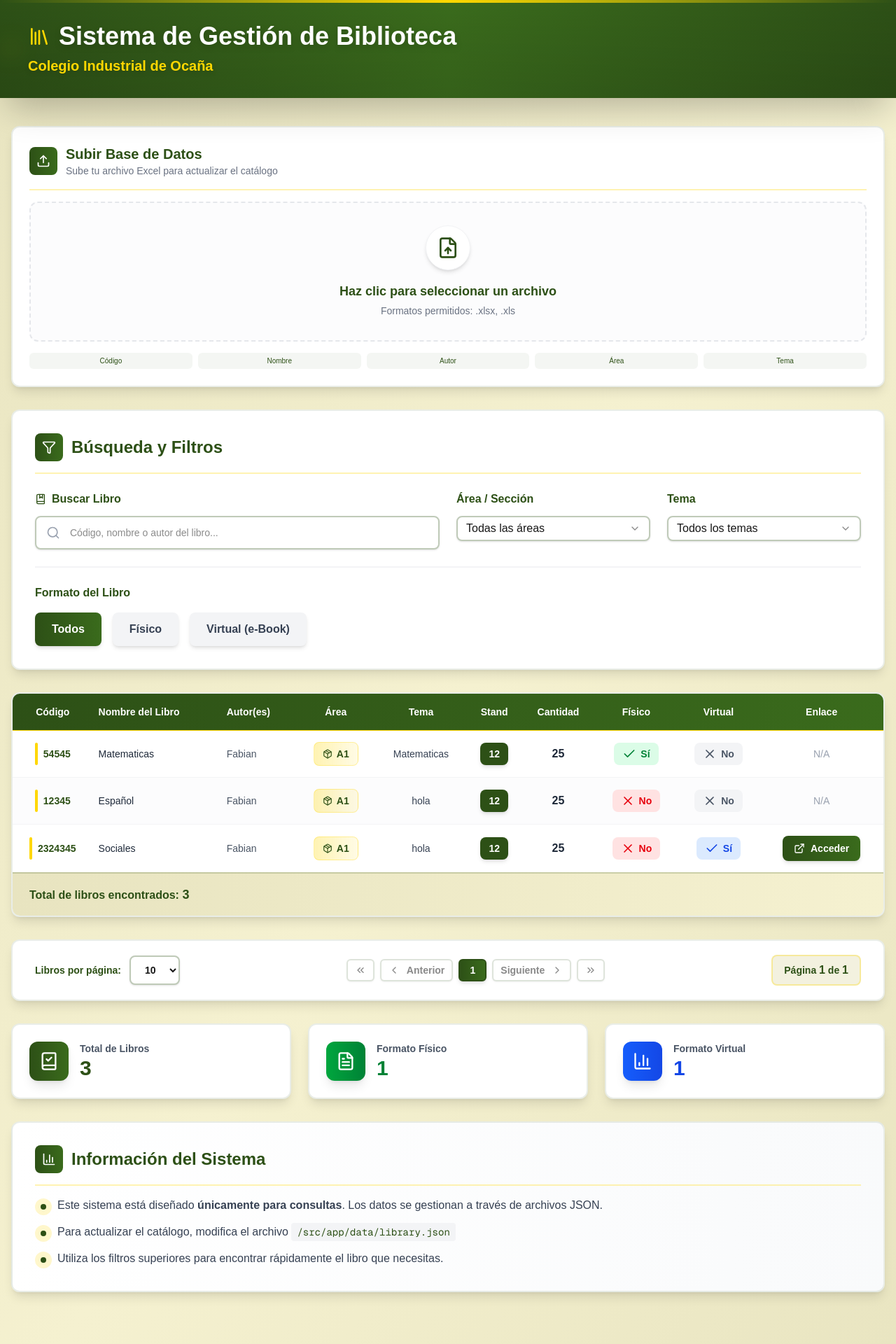
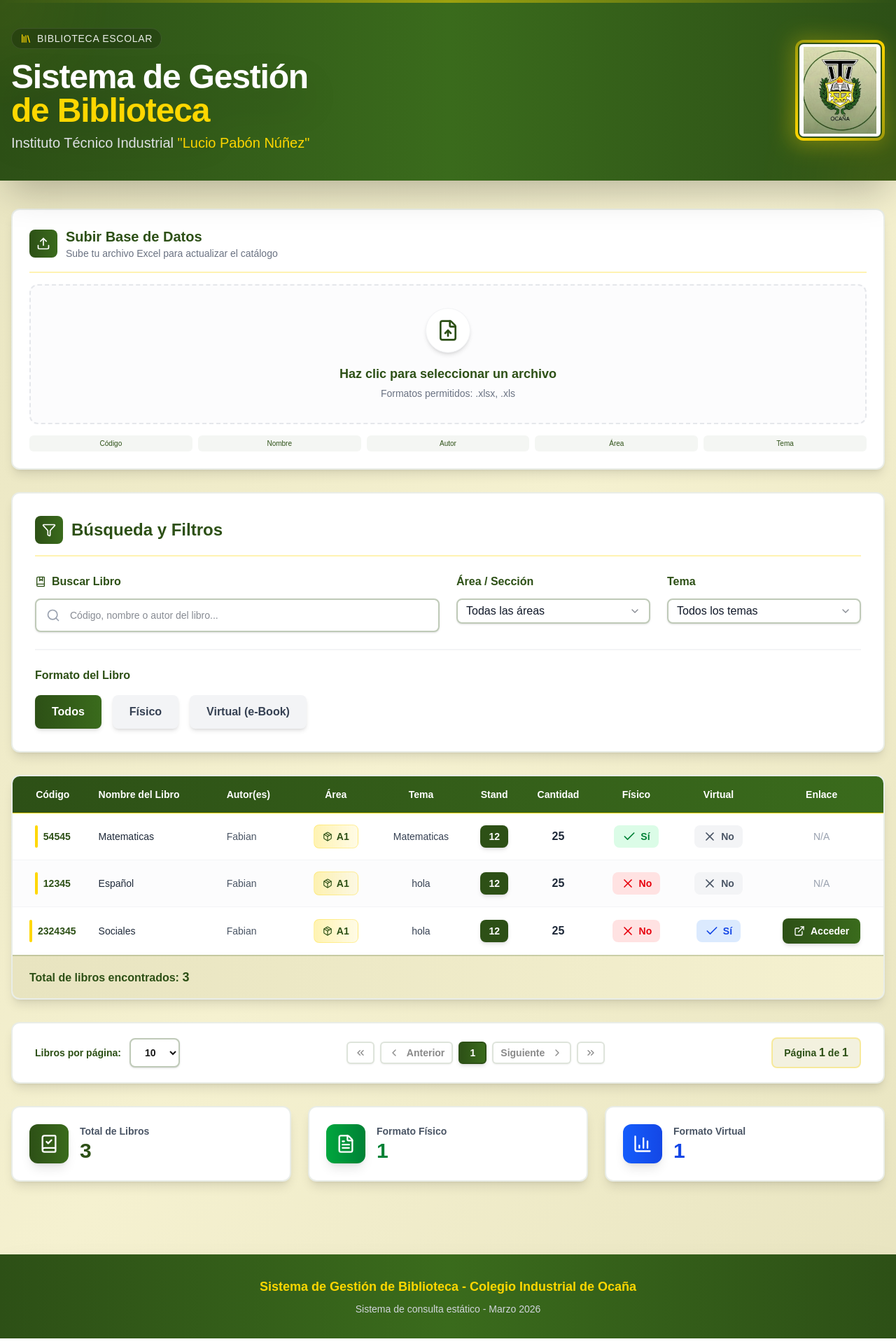
Before and after one commit to Bradon177/Proyecto_biblioteca_iti, a Next.js app in the folder biblioteca_iti/: page / in a window 1280 px wide. Shown: the top 1920 px of the page at 70% size. Built offline with nearby package versions, Linux system fonts and the light colour scheme.

Commit message:
arreglo de diseño y mejora del header

```diff
--- a/biblioteca_iti/src/app/components/LibraryHeader.jsx
+++ b/biblioteca_iti/src/app/components/LibraryHeader.jsx
@@ -4,27 +4,51 @@ import { Library } from "lucide-react";
 
 export function LibraryHeader() {
   return (
-    <header className="bg-gradient-to-r from-[#2d5016] via-[#3a6b1c] to-[#2d5016] py-6 sm:py-8 px-4 shadow-2xl relative overflow-hidden">
-      {/* Decorative elements */}
-      <div className="absolute inset-0 bg-gradient-to-b from-transparent to-black/10"></div>
-      <div className="absolute top-0 left-0 w-full h-1 bg-gradient-to-r from-transparent via-[#ffd700] to-transparent"></div>
+    <header className="bg-gradient-to-r from-[#2d5016] via-[#3a6b1c] to-[#2d5016] py-8 sm:py-10 px-4 shadow-2xl relative overflow-hidden">
+      {/* Elementos decorativos de fondo */}
+      <div className="absolute inset-0 opacity-10">
+        <div className="absolute top-0 left-0 w-32 h-32 bg-[#ffd700] rounded-full -translate-x-16 -translate-y-16 blur-3xl"></div>
+        <div className="absolute bottom-0 right-0 w-48 h-48 bg-[#ffd700] rounded-full translate-x-24 translate-y-24 blur-3xl"></div>
+      </div>
 
-      <div className="container mx-auto flex flex-col sm:flex-row items-center gap-4 sm:gap-6 relative z-10">
-        <div className="relative group">
-          <div className="absolute -inset-2 bg-[#ffd700]/20 rounded-xl blur-lg group-hover:bg-[#ffd700]/30 transition-all duration-300"></div>
+      <div className="absolute top-0 left-0 w-full h-1 bg-gradient-to-r from-transparent via-[#ffd700] to-transparent opacity-50"></div>
 
-        </div>
+      <div className="container mx-auto relative z-10">
+        <div className="flex flex-col md:flex-row items-center justify-between gap-6 sm:gap-8">
 
-        <div className="flex-1 text-center sm:text-left">
-          <div className="flex items-center justify-center sm:justify-start gap-3 mb-2">
-            <Library className="w-7 h-7 sm:w-8 sm:h-8 text-[#ffd700]" />
-            <h1 className="text-white text-2xl sm:text-3xl md:text-4xl font-bold drop-shadow-lg">
-              Sistema de Gestión de Biblioteca
+          {/* Lado Izquierdo: Título e Info */}
+          <div className="flex-1 text-center md:text-left order-2 md:order-1">
+            <div className="inline-flex items-center gap-2 bg-black/20 px-3 py-1 rounded-full border border-white/10 mb-4 backdrop-blur-sm">
+              <Library className="w-4 h-4 text-[#ffd700]" />
+              <span className="text-white/90 text-xs sm:text-sm font-medium tracking-wider uppercase">
+                Biblioteca Escolar
+              </span>
+            </div>
+
+            <h1 className="text-white text-3xl sm:text-4xl md:text-5xl font-extrabold tracking-tight drop-shadow-2xl mb-2">
+              Sistema de Gestión <br className="hidden sm:block" />
+              <span className="text-[#ffd700]">de Biblioteca</span>
             </h1>
+
+            <p className="text-gray-200 text-lg sm:text-xl font-medium max-w-2xl">
+              Instituto Técnico Industrial <span className="text-[#ffd700]">"Lucio Pabón Núñez"</span>
+            </p>
           </div>
-          <p className="text-[#ffd700] text-lg sm:text-xl font-semibold drop-shadow-md">
-            Colegio Industrial de Ocaña
-          </p>
+
+          {/* Lado Derecho: Escudo ITI */}
+          <div className="relative order-1 md:order-2">
+            <div className="absolute -inset-2 bg-gradient-to-tr from-[#ffd700] to-transparent rounded-xl opacity-20 blur-lg animate-pulse"></div>
+            <div className="relative w-24 h-28 sm:w-28 sm:h-32 md:w-32 md:h-36 rounded-xl p-1 bg-gradient-to-tr from-[#ffd700] via-[#ffd700]/50 to-[#ffd700] shadow-[0_0_30px_rgba(255,215,0,0.2)]">
+              <div className="w-full h-full rounded-lg bg-white overflow-hidden border-2 border-[#2d5016] shadow-inner flex items-center justify-center">
+                <img
+                  src="/escudo.png"
+                  alt="Escudo Colegio Industrial de Ocaña"
+                  className="w-full h-full object-contain p-1 transform hover:scale-105 transition-transform duration-500"
+                />
+              </div>
+            </div>
+          </div>
+
         </div>
       </div>
     </header>
--- a/biblioteca_iti/src/app/page.js
+++ b/biblioteca_iti/src/app/page.js
@@ -170,43 +170,7 @@ const handleItemsPerPageChange = (items) => {
           </div>
         </div>
 
-        {/* Info del sistema */}
-        <div className="mt-8 bg-gradient-to-r from-white to-gray-50 rounded-xl shadow-lg p-6 sm:p-8 border-2 border-[#2d5016]/10">
-          <div className="flex items-center gap-3 mb-4 pb-4 border-b-2 border-[#ffd700]/30">
-            <div className="w-10 h-10 bg-gradient-to-r from-[#2d5016] to-[#3a6b1c] rounded-lg flex items-center justify-center">
-              <BarChart3 className="w-5 h-5 text-white" />
-            </div>
-            <h3 className="text-xl sm:text-2xl font-bold text-[#2d5016]">
-              Información del Sistema
-            </h3>
-          </div>
-          <div className="text-gray-700 space-y-3 text-sm sm:text-base">
-            <p className="flex items-start gap-2">
-              <span className="w-6 h-6 rounded-full bg-[#ffd700]/20 flex items-center justify-center flex-shrink-0 mt-0.5">
-                <span className="w-2 h-2 rounded-full bg-[#2d5016]"></span>
-              </span>
-              <span>
-                Este sistema está diseñado <strong>únicamente para consultas</strong>. Los datos se gestionan a través de archivos JSON.
-              </span>
-            </p>
-            <p className="flex items-start gap-2">
-              <span className="w-6 h-6 rounded-full bg-[#ffd700]/20 flex items-center justify-center flex-shrink-0 mt-0.5">
-                <span className="w-2 h-2 rounded-full bg-[#2d5016]"></span>
-              </span>
-              <span>
-                Para actualizar el catálogo, modifica el archivo <code className="bg-gray-100 px-2 py-1 rounded text-[#2d5016] font-mono text-sm">/src/app/data/library.json</code>
-              </span>
-            </p>
-            <p className="flex items-start gap-2">
-              <span className="w-6 h-6 rounded-full bg-[#ffd700]/20 flex items-center justify-center flex-shrink-0 mt-0.5">
-                <span className="w-2 h-2 rounded-full bg-[#2d5016]"></span>
-              </span>
-              <span>
-                Utiliza los filtros superiores para encontrar rápidamente el libro que necesitas.
-              </span>
-            </p>
-          </div>
-        </div>
+
       </main>
 
       <footer className="bg-gradient-to-r from-[#2d5016] via-[#3a6b1c] to-[#2d5016] text-white py-6 sm:py-8 mt-16 shadow-2xl">
--- a/biblioteca_iti/src/app/ui/Input.jsx
+++ b/biblioteca_iti/src/app/ui/Input.jsx
@@ -7,7 +7,7 @@ function Input({ className, type, ...props }) {
       type={type}
       data-slot="input"
       className={cn(
-        "file:text-foreground placeholder:text-muted-foreground selection:bg-primary selection:text-primary-foreground dark:bg-input/30 border-input flex h-9 w-full min-w-0 rounded-md border px-3 py-1 text-base bg-input-background transition-[color,box-shadow] outline-none file:inline-flex file:h-7 file:border-0 file:bg-transparent file:text-sm file:font-medium disabled:pointer-events-none disabled:cursor-not-allowed disabled:opacity-50 md:text-sm",
+        "file:text-foreground placeholder:text-muted-foreground selection:bg-primary selection:text-primary-foreground dark:bg-input/30 border-input flex h-9 w-full min-w-0 rounded-md border px-3 py-1 text-base bg-input-background text-gray-900 transition-[color,box-shadow] outline-none file:inline-flex file:h-7 file:border-0 file:bg-transparent file:text-sm file:font-medium disabled:pointer-events-none disabled:cursor-not-allowed disabled:opacity-50 md:text-sm",
         "focus-visible:border-ring focus-visible:ring-ring/50 focus-visible:ring-[3px]",
         "aria-invalid:ring-destructive/20 dark:aria-invalid:ring-destructive/40 aria-invalid:border-destructive",
         className
--- a/biblioteca_iti/src/app/ui/select.jsx
+++ b/biblioteca_iti/src/app/ui/select.jsx
@@ -33,7 +33,7 @@ function SelectTrigger({
       data-slot="select-trigger"
       data-size={size}
       className={cn(
-        "border-input data-[placeholder]:text-muted-foreground [&_svg:not([class*='text-'])]:text-muted-foreground focus-visible:border-ring focus-visible:ring-ring/50 aria-invalid:ring-destructive/20 dark:aria-invalid:ring-destructive/40 aria-invalid:border-destructive dark:bg-input/30 dark:hover:bg-input/50 flex w-full items-center justify-between gap-2 rounded-md border bg-input-background px-3 py-2 text-sm whitespace-nowrap transition-[color,box-shadow] outline-none focus-visible:ring-[3px] disabled:cursor-not-allowed disabled:opacity-50 data-[size=default]:h-9 data-[size=sm]:h-8 *:data-[slot=select-value]:line-clamp-1 *:data-[slot=select-value]:flex *:data-[slot=select-value]:items-center *:data-[slot=select-value]:gap-2 [&_svg]:pointer-events-none [&_svg]:shrink-0 [&_svg:not([class*='size-'])]:size-4",
+        "border-input data-[placeholder]:text-muted-foreground [&_svg:not([class*='text-'])]:text-muted-foreground focus-visible:border-ring focus-visible:ring-ring/50 aria-invalid:ring-destructive/20 dark:aria-invalid:ring-destructive/40 aria-invalid:border-destructive dark:bg-input/30 dark:hover:bg-input/50 flex w-full items-center justify-between gap-2 rounded-md border bg-input-background px-3 py-2 text-sm text-gray-900 whitespace-nowrap transition-[color,box-shadow] outline-none focus-visible:ring-[3px] disabled:cursor-not-allowed disabled:opacity-50 data-[size=default]:h-9 data-[size=sm]:h-8 *:data-[slot=select-value]:line-clamp-1 *:data-[slot=select-value]:flex *:data-[slot=select-value]:items-center *:data-[slot=select-value]:gap-2 [&_svg]:pointer-events-none [&_svg]:shrink-0 [&_svg:not([class*='size-'])]:size-4",
         className
       )}
       {...props}
@@ -57,7 +57,7 @@ function SelectContent({
       <SelectPrimitive.Content
         data-slot="select-content"
         className={cn(
-          "bg-popover text-popover-foreground data-[state=open]:animate-in data-[state=closed]:animate-out data-[state=closed]:fade-out-0 data-[state=open]:fade-in-0 data-[state=closed]:zoom-out-95 data-[state=open]:zoom-in-95 data-[side=bottom]:slide-in-from-top-2 data-[side=left]:slide-in-from-right-2 data-[side=right]:slide-in-from-left-2 data-[side=top]:slide-in-from-bottom-2 relative z-50 max-h-(--radix-select-content-available-height) min-w-[8rem] origin-(--radix-select-content-transform-origin) overflow-x-hidden overflow-y-auto rounded-md border shadow-md",
+          "bg-white text-gray-900 data-[state=open]:animate-in data-[state=closed]:animate-out data-[state=closed]:fade-out-0 data-[state=open]:fade-in-0 data-[state=closed]:zoom-out-95 data-[state=open]:zoom-in-95 data-[side=bottom]:slide-in-from-top-2 data-[side=left]:slide-in-from-right-2 data-[side=right]:slide-in-from-left-2 data-[side=top]:slide-in-from-bottom-2 relative z-50 max-h-(--radix-select-content-available-height) min-w-[8rem] origin-(--radix-select-content-transform-origin) overflow-x-hidden overflow-y-auto rounded-md border border-gray-200 shadow-xl",
           position === "popper" &&
             "data-[side=bottom]:translate-y-1 data-[side=left]:-translate-x-1 data-[side=right]:translate-x-1 data-[side=top]:-translate-y-1",
           className
@@ -96,7 +96,7 @@ function SelectItem({ className, children, ...props }) {
     <SelectPrimitive.Item
       data-slot="select-item"
       className={cn(
-        "focus:bg-accent focus:text-accent-foreground [&_svg:not([class*='text-'])]:text-muted-foreground relative flex w-full cursor-default items-center gap-2 rounded-sm py-1.5 pr-8 pl-2 text-sm outline-hidden select-none data-[disabled]:pointer-events-none data-[disabled]:opacity-50 [&_svg]:pointer-events-none [&_svg]:shrink-0 [&_svg:not([class*='size-'])]:size-4 *:[span]:last:flex *:[span]:last:items-center *:[span]:last:gap-2",
+        "focus:bg-[#2d5016] focus:text-white [&_svg:not([class*='text-'])]:text-muted-foreground relative flex w-full cursor-default items-center gap-2 rounded-sm py-2.5 pr-8 pl-2 text-sm outline-hidden select-none data-[disabled]:pointer-events-none data-[disabled]:opacity-50 [&_svg]:pointer-events-none [&_svg]:shrink-0 [&_svg:not([class*='size-'])]:size-4 *:[span]:last:flex *:[span]:last:items-center *:[span]:last:gap-2",
         className
       )}
       {...props}
```
Also changed, not shown: biblioteca_iti/public/escudo.png (added), 1 other file (tests, documents, lock files or other folders).
